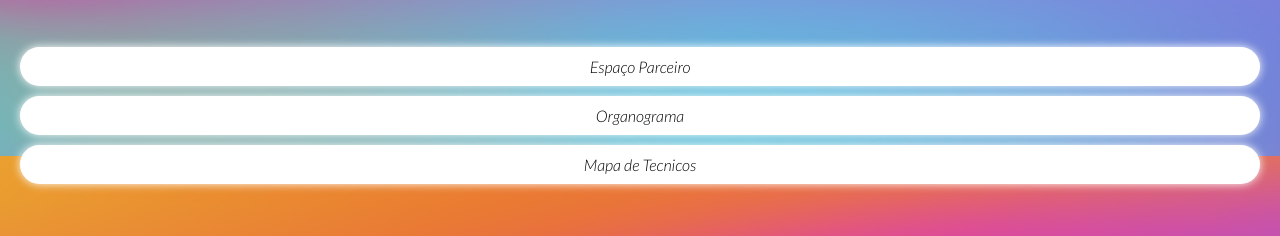
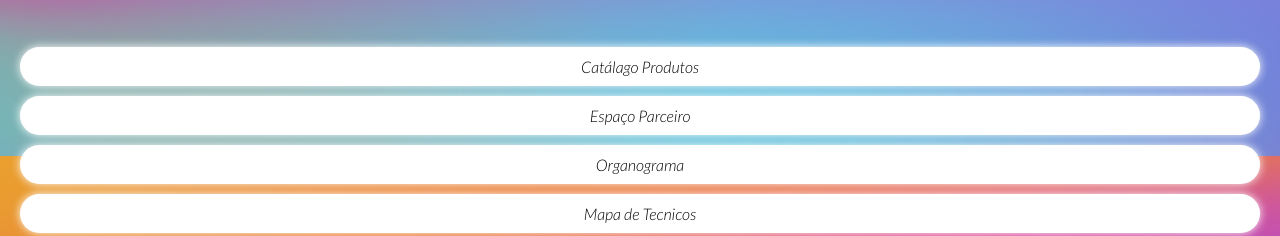
Before and after one commit to TechMarq/midiainled, a plain HTML site: page index.html in a window 1280 px wide. Shown: the part 564-800 px from the top of the page. Drawn offline with Linux system fonts and the light colour scheme.

Commit message:
Add Interation - "Catálago Produtos"

```diff
--- a/index.html
+++ b/index.html
@@ -61,6 +61,11 @@
     <ul class="interection_list">
 
         <li>
+            <a href="https://meucomercio.com.br/Midiainled">
+                Catálago Produtos
+            </a>
+        </li>
+        <li>
             <a href="parceiro.html">
                 Espaço Parceiro
             </a>
```
